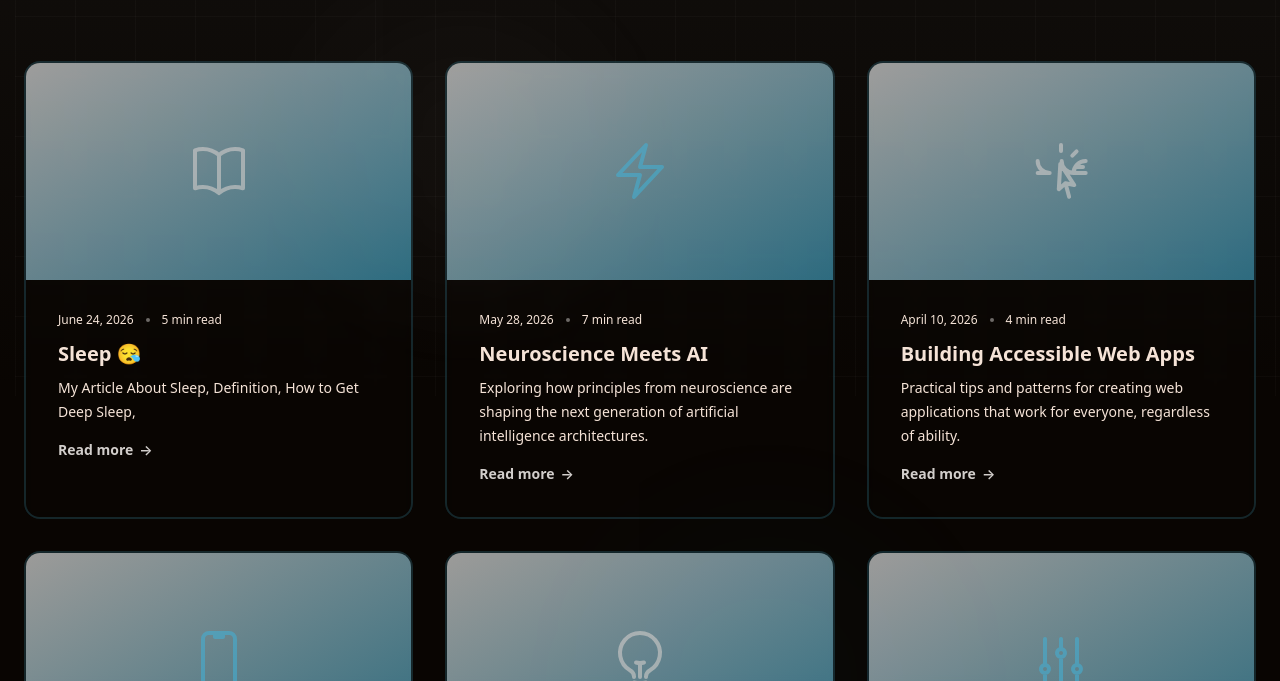
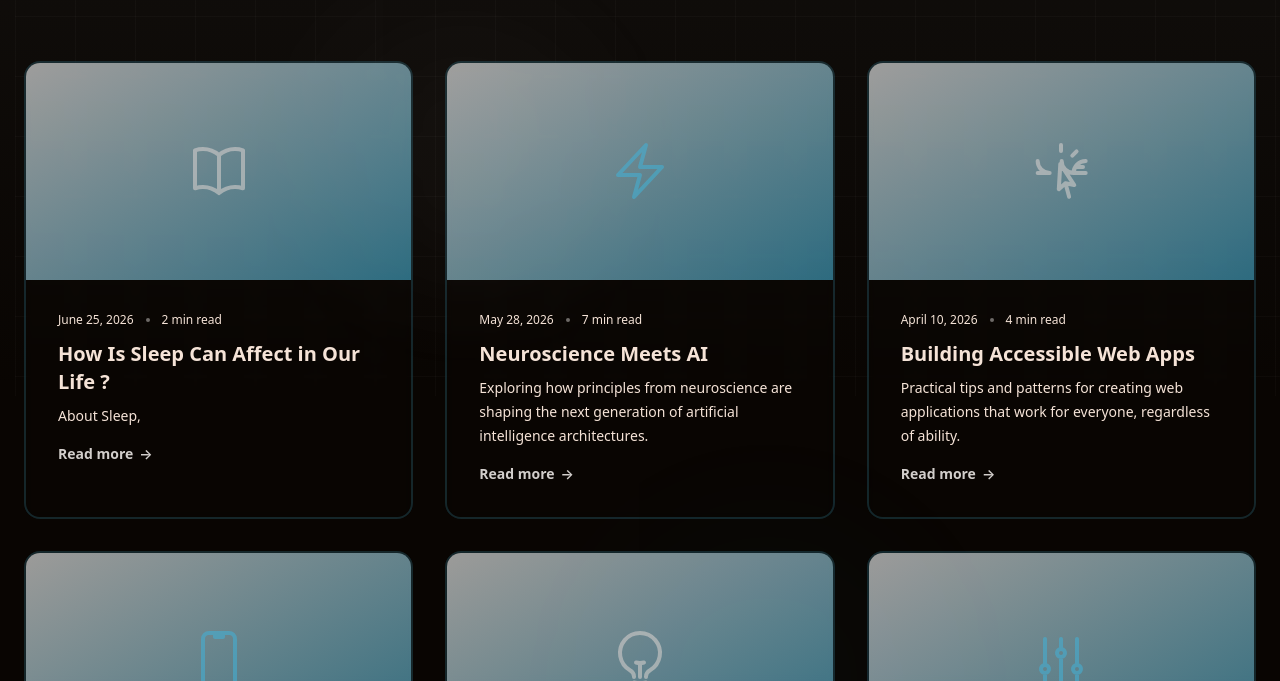
Before and after one commit to saif-alden2error/saifalden2error.github.io, a website built with Vite: page products.html in a window 1280 px wide. Shown: the part 419-1100 px from the top of the page. Built offline with nearby package versions, Linux system fonts and the light colour scheme; a web font is replaced by a local one.

Commit message:
Update Site

```diff
--- a/index.html
+++ b/index.html
@@ -538,6 +538,9 @@
       <div class="flex flex-col items-center justify-between gap-4 sm:flex-row">
         <p class="text-sm text-[#f5e3d7]">&copy; 2026 Seif Aldeen Ali. All rights reserved.</p>
         <div class="flex items-center gap-6">
+          <a href="https://medium.com/@wzone541">
+          <img src="pictures/medium.png"  class="size-5" alt="">
+          </a>
           <a href="https://github.com/saif-alden2error" class="text-sm text-[#f5e3d7] transition-colors hover:text-[#d2cecb]" aria-label="GitHub">
             <svg viewBox="0 0 24 24" fill="currentColor" class="size-5"><path d="M12 0c-6.626 0-12 5.373-12 12 0 5.302 3.438 9.8 8.207 11.387.599.111.793-.261.793-.577v-2.234c-3.338.726-4.033-1.416-4.033-1.416-.546-1.387-1.333-1.756-1.333-1.756-1.089-.745.083-.729.083-.729 1.205.084 1.839 1.237 1.839 1.237 1.07 1.834 2.807 1.304 3.492.997.107-.775.418-1.305.762-1.604-2.665-.305-5.467-1.334-5.467-5.931 0-1.311.469-2.381 1.236-3.221-.124-.303-.535-1.524.117-3.176 0 0 1.008-.322 3.301 1.23.957-.266 1.983-.399 3.003-.404 1.02.005 2.047.138 3.006.404 2.291-1.552 3.297-1.23 3.297-1.23.653 1.653.242 2.874.118 3.176.77.84 1.235 1.911 1.235 3.221 0 4.609-2.807 5.624-5.479 5.921.43.372.823 1.102.823 2.222v3.293c0 .319.192.694.801.576 4.765-1.589 8.199-6.086 8.199-11.386 0-6.627-5.373-12-12-12z"/></svg>
           </a>
--- a/products.html
+++ b/products.html
@@ -311,13 +311,13 @@
         </div>
         <div class="p-6 sm:p-8">
           <div class="flex items-center gap-3 text-xs text-[#f5e3d7]">
-            <time datetime="2026-06-15">June 24, 2026</time>
+            <time datetime="2026-06-15">June 25, 2026</time>
             <span class="size-1 rounded-full bg-[#d2cecb]/50"></span>
-            <span>5 min read</span>
+            <span>2 min read</span>
           </div>
-          <h2 class="mt-3 text-xl font-semibold text-[#f5e3d7]">Sleep 😪</h2>
-          <p class="mt-2 text-sm/6 text-[#f5e3d7]">My Article About Sleep, Definition, How to Get Deep Sleep, </p>
-          <a href="https://seifaldeenali.substack.com/p/sleep" class="group mt-4 inline-flex items-center gap-1.5 text-sm font-semibold text-[#d2cecb] hover:text-[#d2cecb] transition-colors">
+          <h2 class="mt-3 text-xl font-semibold text-[#f5e3d7]">How Is Sleep Can Affect in Our Life ?</h2>
+          <p class="mt-2 text-sm/6 text-[#f5e3d7]">About Sleep, </p>
+          <a href="https://medium.com/@wzone541/how-is-sleep-can-affect-in-our-life-1327d3216616" class="group mt-4 inline-flex items-center gap-1.5 text-sm font-semibold text-[#d2cecb] hover:text-[#d2cecb] transition-colors">
             Read more
             <span aria-hidden="true" class="transition-transform duration-300 group-hover:translate-x-1">→</span>
           </a>
```
Also changed, not shown: public/pictures/medium.png (added).
